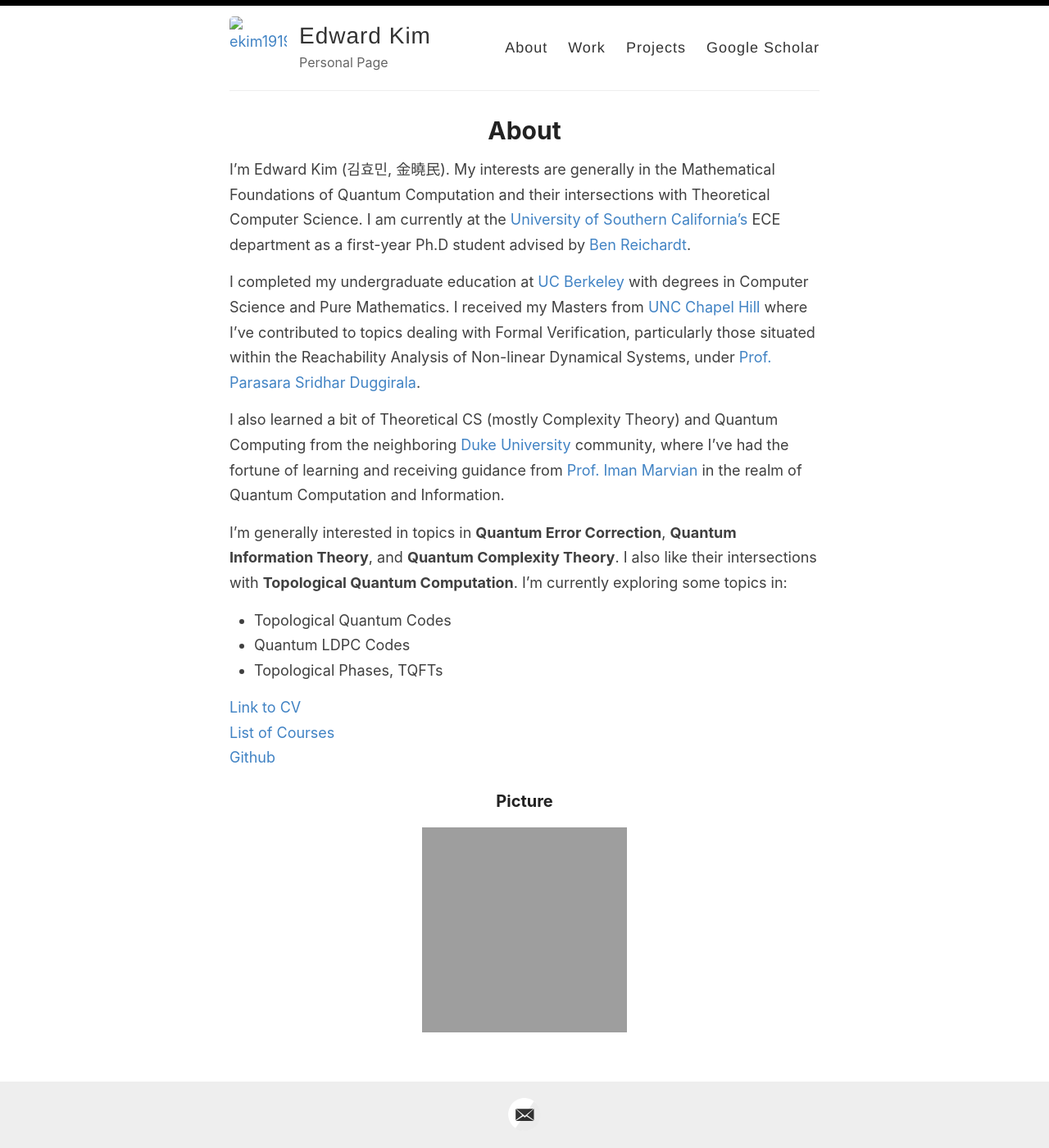
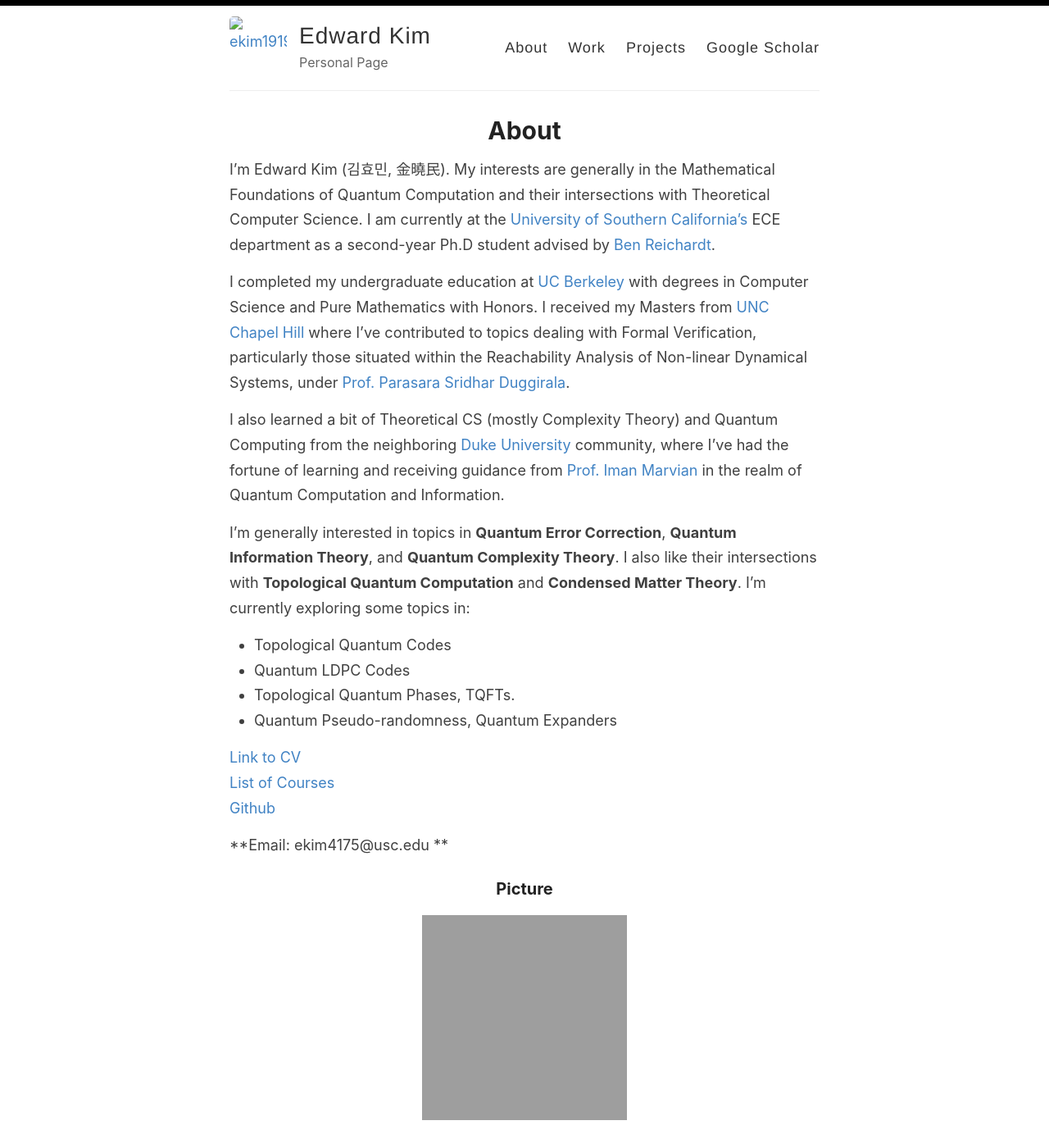
Before and after one commit to ekim1919/ekim1919.github.io, a Jekyll site: the page built from _pages/about.md, in a window 1280 px wide and 1400 px high. Shown: the whole window at 82% size. Built offline with Jekyll 4.4.1, drawn with Linux system fonts in a browser that asks for light colours; our own code applies the rules of GitHub Pages for plain Markdown files; grey boxes are pictures that could not be loaded.

Commit message:
second year change

```diff
--- a/_pages/about.md
+++ b/_pages/about.md
@@ -6,22 +6,24 @@
   - /
 ---
 
- I'm Edward Kim (김효민, 金曉民). My interests are generally in the Mathematical Foundations of Quantum Computation and their intersections with Theoretical Computer Science. I am currently at the [University of Southern California's](https://viterbischool.usc.edu/) ECE department as a first-year Ph.D student advised by [Ben Reichardt](https://viterbi-web.usc.edu/~breichar/).
+ I'm Edward Kim (김효민, 金曉民). My interests are generally in the Mathematical Foundations of Quantum Computation and their intersections with Theoretical Computer Science. I am currently at the [University of Southern California's](https://viterbischool.usc.edu/) ECE department as a second-year Ph.D student advised by [Ben Reichardt](https://viterbi-web.usc.edu/~breichar/).
 
- I completed my undergraduate education at [UC Berkeley](https://cs.berkeley.edu/) with degrees in Computer Science and Pure Mathematics. I received my Masters from [UNC Chapel Hill](https://cs.unc.edu/) where I've contributed to topics dealing with Formal Verification, particularly those situated within the Reachability Analysis of Non-linear Dynamical Systems, under [Prof. Parasara Sridhar Duggirala](https://www.cs.unc.edu/~psd/).
+ I completed my undergraduate education at [UC Berkeley](https://cs.berkeley.edu/) with degrees in Computer Science and Pure Mathematics with Honors. I received my Masters from [UNC Chapel Hill](https://cs.unc.edu/) where I've contributed to topics dealing with Formal Verification, particularly those situated within the Reachability Analysis of Non-linear Dynamical Systems, under [Prof. Parasara Sridhar Duggirala](https://www.cs.unc.edu/~psd/).
 
  I also learned a bit of Theoretical CS (mostly Complexity Theory) and Quantum Computing from the neighboring [Duke University](https://www.cs.duke.edu/) community, where I've had the fortune of learning and receiving guidance from [Prof. Iman Marvian](https://sites.duke.edu/marvian/) in the realm of Quantum Computation and Information.
 
- I'm generally interested in topics in **Quantum Error Correction**, **Quantum Information Theory**, and **Quantum Complexity Theory**. I also like their intersections with **Topological Quantum Computation**. I'm currently exploring some topics in:
-
+ I'm generally interested in topics in **Quantum Error Correction**, **Quantum Information Theory**, and **Quantum Complexity Theory**. I also like their intersections with **Topological Quantum Computation** and **Condensed Matter Theory**. I'm currently exploring some topics in:
   - Topological Quantum Codes
   - Quantum LDPC Codes
-  - Topological Phases, TQFTs
+  - Topological Quantum Phases, TQFTs.
+  - Quantum Pseudo-randomness, Quantum Expanders
 
 [Link to CV](https://github.com/ekim1919/CV/blob/master/current/EdwardKimCV.pdf)
 [List of Courses]({% link _pages/classes.md %})
 [Github](https://github.com/ekim1919)
 
+**Email: ekim4175@usc.edu **
+
 ### Picture
 
 ![Profile Picture](/images/profile.jpg){: width="250" height="250"}
```
Also changed, not shown: _pages/classes.md (+4 -5 lines).
